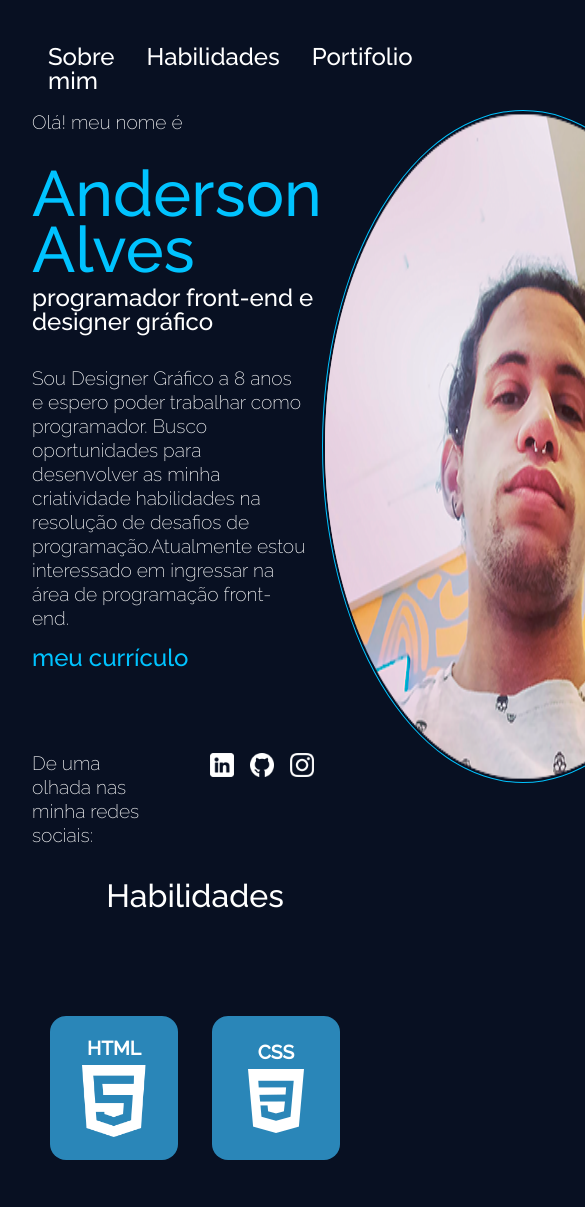
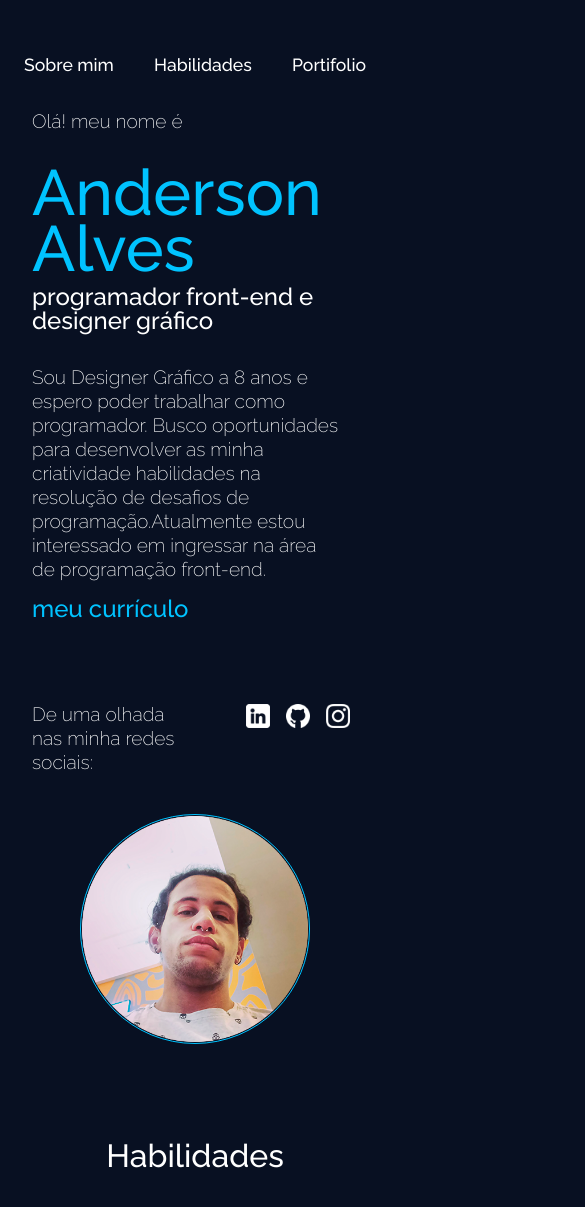
Before and after one commit to andy-alves/portifolio, a plain HTML site: page index.html in a window 390 px wide. Shown: the top 1207 px of the page, 585 px wide, since content can reach past the window. Drawn offline with Linux system fonts and the light colour scheme.

Commit message:
medias querys
concertando as escalas das imagens, textos e menus para a tela responsiva

```diff
--- a/styles/style.css
+++ b/styles/style.css
@@ -77,6 +77,9 @@ nav {
 #section-1 {
     min-height: 80vh;
     display: flex;
+    display: flex;
+    flex-wrap: wrap;
+    display: flex;
     flex-wrap: wrap;
 }
 .sobre-mim {
@@ -135,7 +138,7 @@ nav {
 #imagem-de-perfil {
     border-radius: 50%;
     border: 0.1rem solid var(--azul-claro);
-    width: 25rem;
+    width: 50%;
 }
 
 /* habilidades section-2 */
@@ -256,3 +259,45 @@ footer {
     justify-content: center;
     align-items: center;
 }
+/* mobile */
+@media (max-width: 1200px) {
+    .sobre-mim {
+        flex-direction: column;
+        align-items: center;
+    }
+    #imagem-de-perfil {
+        width: 40%;
+        margin-top: 3rem;
+    }
+}
+@media (max-width: 800px) {
+    #imagem-de-perfil {
+        width: 50%;
+        margin-top: 3rem;
+    }
+    .habilidades-cards {
+        width: 6rem;
+        height: 7rem;
+    }
+    .habilidades-cards p {
+        font-size: 1rem;
+        font-weight: 700;
+        margin-bottom: 0.4rem;
+    }
+    .habilidades-cards img {
+        width: 4rem;
+    }
+}
+@media (max-width: 550px) {
+    .menu {
+        margin: 0 1rem;
+    }
+    .menu a {
+        font-size: 1.1rem;
+        padding: 0.5rem;
+    }
+    #imagem-de-perfil {
+        width: 70%;
+        margin-top: 5rem;
+    }
+}
```
